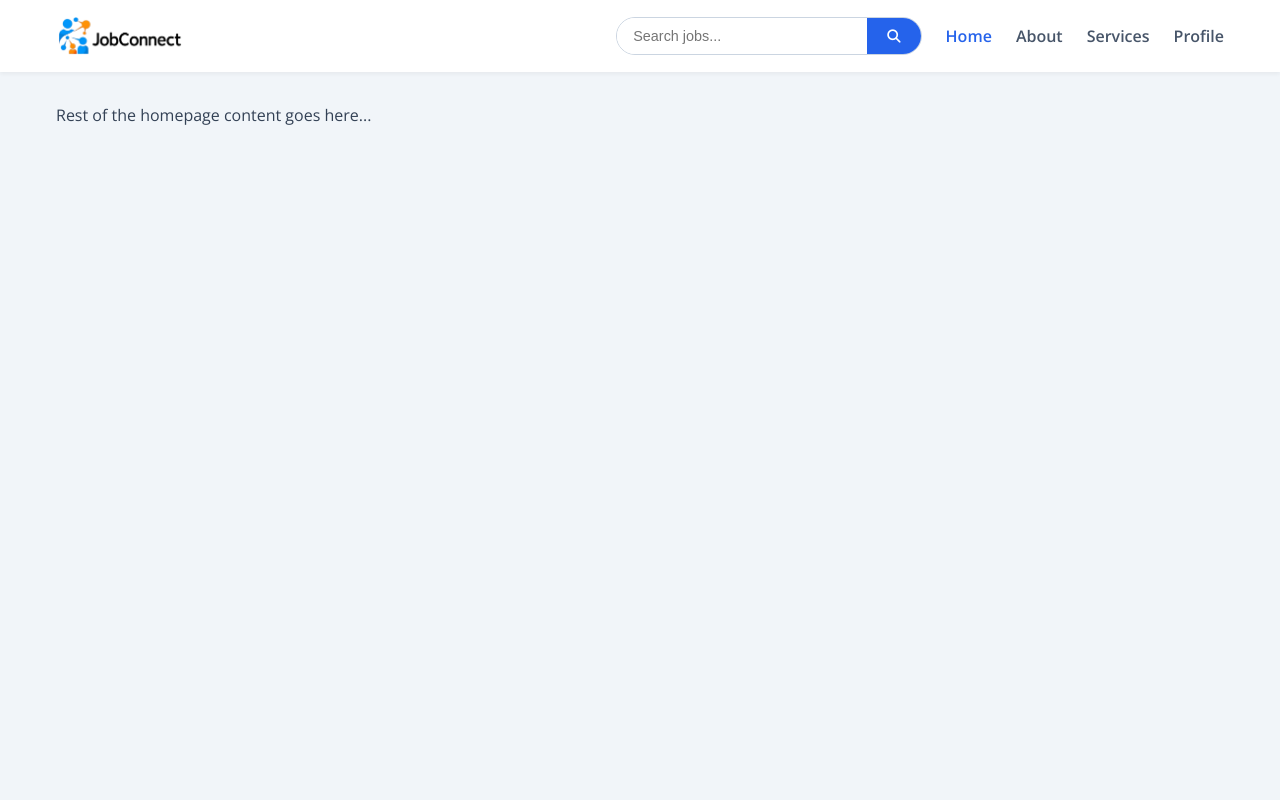
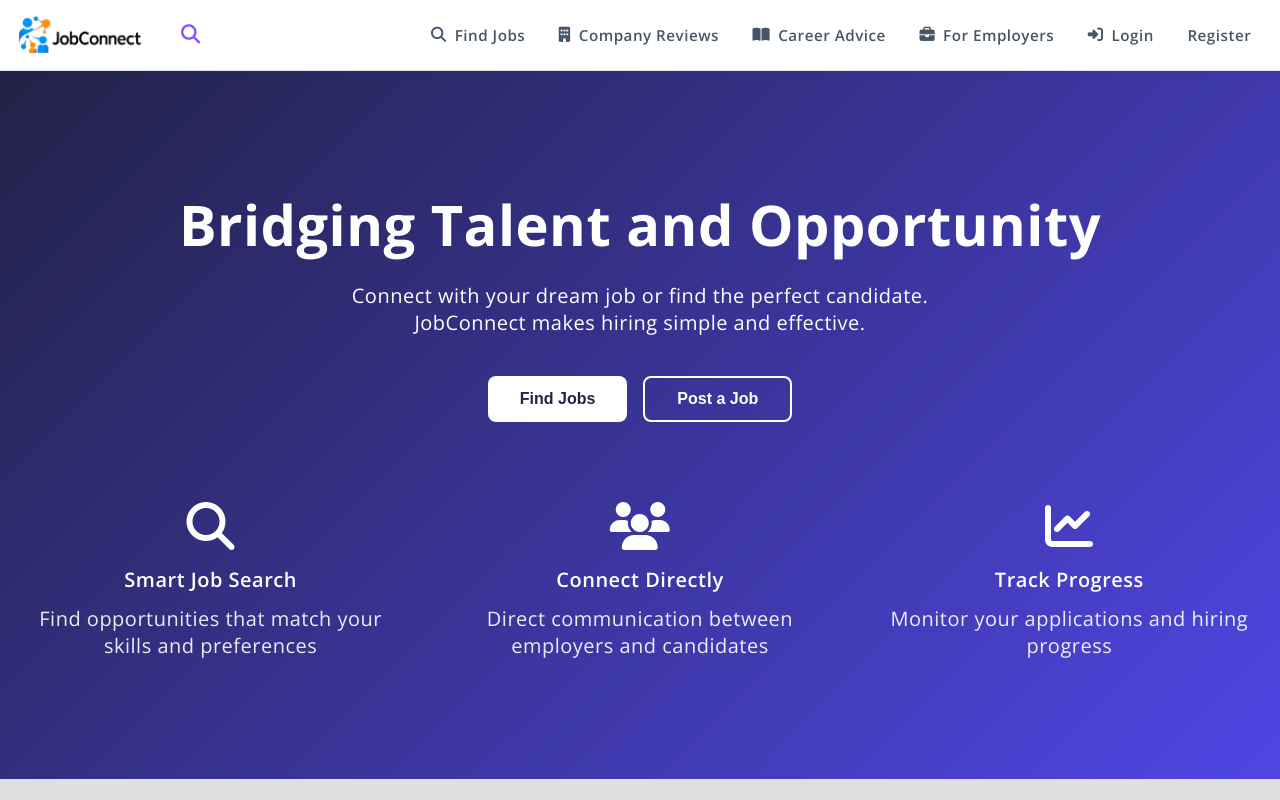
Before and after one commit to Abhi-109/JobConnect-Frontend, a plain HTML site: page index.html in a window 1280 px wide. Drawn offline with nearby package versions, Linux system fonts and the light colour scheme; a script that the page names is missing.

Commit message:
initial commit

```diff
--- a/css/styles.css
+++ b/css/styles.css
@@ -1,169 +1,241 @@
+/* Reset and Base Styles */
 * {
   margin: 0;
   padding: 0;
   box-sizing: border-box;
 }
-
 body {
-    font-family: 'Open Sans', sans-serif;
-    background-color: #f1f5f9;
-    color: #334155;
+  font-family: "Open Sans", sans-serif;
+  background-image: linear-gradient(#dfe0e2, #b8bcc3, #787a84);
+  color: #1e293b;
+  letter-spacing: 0.5px;
 }
 
+/* Layout Container  */
 .container {
-    max-width: 1200px;
+  max-width: 1350px;
   margin: 0 auto;
   padding: 0 1rem;
+  padding-top: 0px;
+
 }
 
-/* Header and Navbar Styling */
+/* --- Navbar Styling --- */
 .navbar {
   background-color: #ffffff;
-    padding: 1rem 0;
-    box-shadow: 0 2px 4px rgba(0, 0, 0, 0.05);
+  padding: 1.25rem 0;
+  box-shadow: 0 2px 8px rgba(30, 41, 59, 0.06);
+  border-bottom: 1px solid #e2e8f0;
   position: sticky;
   top: 0;
   z-index: 1000;
+
+}
+.navbar .container {
+  display: flex;
+  align-items: center;
+  gap: clamp(0.5rem, 2vw, 1.5rem);
+  height: 30px;
 }
 
-.navbar .container {
-    display: flex;
-    justify-content: space-between;
-    align-items: center;
+/* Logo */
+.logo {
+  flex-shrink: 0;
 }
-
-/* Logo Styling */
 .logo .logo-image {
   height: 40px;
   display: block;
 }
 
-/* Navigation Menu (Desktop) */
-.nav-menu {
-    display: flex;
-    align-items: center;
-    gap: 1.5rem;
+/* Search Bar */
+.search-container {
+  flex-grow: 1;
+  max-width: 400px;
 }
 
+/*Navigation Menu */
+.nav-menu {
+  margin-left: auto;
+  flex-shrink: 0;
+}
 .nav-menu ul {
   display: flex;
   list-style: none;
-    gap: 1.5rem;
   align-items: center;
+  gap: clamp(0.1rem, 1vw, 0.5rem);
 }
-
 .nav-menu a {
+  display: flex;
+  align-items: center;
+  gap: 0.5rem;
   text-decoration: none;
   color: #475569;
   font-weight: 600;
-    font-size: 1rem;
-    transition: color 0.3s;
+  font-size: 0.95rem;
+  padding: 0.6rem clamp(0.5rem, 1vw, 1rem);
+  border-radius: 8px;
+  transition: color 0.2s, background-color 0.2s;
+  white-space: nowrap;
+}
+.nav-menu a:hover {
+  background-color: #f1f5f9;
+  color: #0c4a6e;
+}
+.nav-link-secondary {
+  color: #64748b;
 }
 
-.nav-menu a:hover,
-.nav-menu a.active {
-    color: #2563eb;
+/* -- Animated Search Bar -- */
+form{
+  position: relative;
+  transition: all 1s;
+  width: 50px;
+  height: 50px;
+  background: white;
+  box-sizing: border-box;
+  border-radius: 25px;
+  border:4px solid white;
+  padding: 5px;
 }
 
-/* Search Bar Styling */
-.search-container .search {
-    display: flex;
-    border: 1px solid #cbd5e1;
-    border-radius: 9999px; /* pill shape */
-    overflow: hidden;
+input{
+  position: absolute;
+  top: 0;
+  left: 0;
+  width: 100%;
+  height: 42.5px;
+  line-height: 30px;
+  outline: 0;
+  border:0;
+  display: none;
+  font-size: 1em;
+  border-radius: 20px;
+  padding: 0 20px;
+  border: 1px solid #475569;
+}
+.fa{
+  box-sizing: border-box;
+  padding: 10px;
+  width: 42.5px;
+  height: 42.5px;
+  position: absolute;
+  top: 0;
+  right: 0;
+  border-radius: 50%;
+  color: #8c52ff;
+  text-align: center;
+  font-size: 1.2em;
+  transition: all 1s;
 }
 
-.search-container input {
-    border: none;
-    padding: 0.6rem 1rem;
-    font-size: 0.9rem;
-    outline: none;
-    width: 250px;
-}
-
-.search-container button {
-    background-color: #2563eb;
-    color: white;
-    border: none;
-    padding: 0 1.25rem;
-    cursor: pointer;
-    transition: background-color 0.3s;
-}
-
-.search-container button:hover {
-    background-color: #1d4ed8;
-}
-
-/* Mobile-specific controls - Hidden on Desktop */
-.mobile-search-btn,
-.nav-toggle {
-    display: none;
-    background: none;
-    border: none;
-    color: #334155;
-    font-size: 1.5rem;
+form:hover{
+  width: 265px;
   cursor: pointer;
 }
 
-/* Main Content Placeholder */
-main .container {
-    padding-top: 2rem;
-    padding-bottom: 2rem;
+form:hover input{
+  display: block;
 }
 
-/* --- Responsive Styles for Mobile --- */
-@media (max-width: 768px) {
-    .nav-toggle {
-        display: block; /* Show hamburger icon */
+form:hover .fa{
+  background: #8c52ff;
+  color: white;
 }
 
-    /* Hide desktop nav elements */
-    .nav-menu {
-        display: none; /* Hide the menu by default on mobile */
-        position: absolute;
-        top: 100%; /* Position below the header */
-        left: 0;
-        width: 100%;
-        background-color: white;
-        flex-direction: column;
-        align-items: stretch;
-        padding: 1rem;
-        box-shadow: 0 4px 6px rgba(0, 0, 0, 0.1);
-        border-top: 1px solid #e5e7eb;
+/* Hero Section */
+.hero {
+    background: linear-gradient(135deg, #222247, #4f46e5);
+    color: white;
+    padding: 120px 0 80px;
+    text-align: center;
 }
 
-    .nav-menu.active {
-        display: flex; /* Show the menu when toggled */
+.hero-content h1 {
+    font-size: 3.5rem;
+    font-weight: 700;
+    margin-bottom: 24px;
+    line-height: 1.2;
 }
 
-    .nav-menu ul {
-        flex-direction: column;
-        width: 100%;
-        gap: 0;
+.hero-content p {
+    font-size: 1.25rem;
+    margin-bottom: 40px;
+    max-width: 600px;
+    margin-left: auto;
+    margin-right: auto;
 }
 
-    .nav-menu ul li {
-        width: 100%;
-        text-align: left;
+.hero-buttons {
+    display: flex;
+    gap: 16px;
+    justify-content: center;
+    margin-bottom: 80px;
+    flex-wrap: wrap;
 }
 
-    .nav-menu ul a {
-        display: block;
-        padding: 1rem;
-        border-bottom: 1px solid #f1f5f9;
+.hero-features {
+    display: grid;
+    grid-template-columns: repeat(auto-fit, minmax(250px, 1fr));
+    gap: 40px;
+    margin-top: 80px;
 }
 
-    .search-container {
-        width: 100%;
-        margin-bottom: 1rem;
+.feature {
+    text-align: center;
 }
 
-    .search-container .search {
+.feature i {
+    font-size: 3rem;
+    margin-bottom: 16px;
+    display: block;
+}
+
+.feature h3 {
+    font-size: 1.25rem;
+    font-weight: 600;
+    margin-bottom: 12px;
+}
+
+.feature p {
+    opacity: 0.9;
+}
+
+/* Buttons */
+.btn {
+    padding: 12px 32px;
+    border: none;
+    border-radius: 8px;
+    font-size: 1rem;
+    font-weight: 600;
+    cursor: pointer;
+    transition: all 0.3s ease;
+    text-decoration: none;
+    display: inline-block;
+}
+
+.btn-primary {
+    background: #fff;
+    color: #222247;
+}
+
+.btn-primary:hover {
+    background: transparent;
+    border: 2px solid #fff;
+    color: #fff;
+    transform: translateY(-2px);
+}
+
+.btn-secondary {
+    background: transparent;
+    color: #fff;
+    border: 2px solid #fff;
+}
+
+.btn-secondary:hover {
+    background: #fff;
+    color: #222247;
+}
+
+.btn-full {
     width: 100%;
 }
-
-    .search-container input {
-        width: 100%;
-        flex-grow: 1;
-    }
-}
--- a/index.html
+++ b/index.html
@@ -3,75 +3,80 @@
 <head>
     <meta charset="UTF-8" />
     <meta name="viewport" content="width=device-width, initial-scale=1.0" />
-    <title>JobConnect - Home</title>
+    <title>JobConnect - Final Navbar</title>
 
-    <!-- Favicon -->
     <link rel="icon" href="assets/icons/fav_icon.png" type="image/png" />
 
-    <!-- Manifest for PWA -->
-    <link rel="manifest" href="manifest.json" />
-    <meta name="theme-color" content="#0050a0" />
+    <link href="https://fonts.googleapis.com/css2?family=Open+Sans:wght@400;600;700&display=swap" rel="stylesheet" />
 
-    <!-- Google Fonts (Open Sans for Naukri-like typography) -->
-    <link
-      href="https://fonts.googleapis.com/css2?family=Open+Sans:wght@400;600;700&display=swap"
-      rel="stylesheet"
-    />
+    <link rel="stylesheet" href="https://cdnjs.cloudflare.com/ajax/libs/font-awesome/6.4.0/css/all.min.css" />
 
-    <!-- Font Awesome for Icons -->
-    <link
-      rel="stylesheet"
-      href="https://cdnjs.cloudflare.com/ajax/libs/font-awesome/6.4.0/css/all.min.css"
-    />
-
-    <!-- Main CSS -->
     <link rel="stylesheet" href="css/styles.css" />
 </head>
 <body>
-    <!-- Header with Navigation -->
     <header class="navbar">
         <div class="container">
             <a href="index.html" class="logo">
                 <img src="assets/icons/logo.png" alt="JobConnect Logo" class="logo-image" />
             </a>
-            <!-- This button is redundant if nav-toggle shows the menu with the search bar, so it's hidden via CSS by default. You can choose to implement separate logic for it if needed. -->
-            <button class="mobile-search-btn" aria-label="Toggle search">
-                <i class="fas fa-search"></i>
-            </button>
 
-            <!-- Navigation Toggle for Mobile -->
-            <button class="nav-toggle" aria-label="Toggle navigation">
-                <i class="fas fa-bars"></i>
-            </button>
+            <div class="search-container">
+                <form action="">
+                    <input type="search" placeholder="search-here.......">
+                    <i class="fa fa-search"></i>
+                </form>
+            </div>
 
             <nav class="nav-menu">
-                <!-- Search Bar (Inside Menu) -->
-                <div class="search-container">
-                    <div class="search">
-                        <input placeholder="Search jobs..." type="text" aria-label="Search jobs" />
-                        <button type="submit" id="search-btn" aria-label="Search">
-                            <i class="fas fa-search"></i>
-                        </button>
-                    </div>
-                </div>
                 <ul>
-                    <li><a href="index.html" class="active">Home</a></li>
-                    <li><a href="about.html">About</a></li>
-                    <li><a href="services.html">Services</a></li>
-                    <li><a href="#profile">Profile</a></li>
+                    <li><a href="#find-jobs"><i class="fas fa-search"></i><span>Find Jobs</span></a></li>
+                    <li><a href="#reviews"><i class="fas fa-building"></i><span>Company Reviews</span></a></li>
+                    <li><a href="#advice"><i class="fas fa-book-open"></i><span>Career Advice</span></a></li>
+                    <li><a href="#employers" class="nav-link-secondary"><i class="fas fa-briefcase"></i><span>For Employers</span></a></li>
+                    <li><a href="#login" class="nav-link-secondary"><i class="fas fa-sign-in-alt"></i><span>Login</span></a></li>
+                    <li><a href="#register" class="btn btn-primary">Register</a></li>
                 </ul>
             </nav>
         </div>
     </header>
 
-    <!-- Placeholder for Content -->
+    <div class="overlay"></div>
+
     <main>
+        <section class="hero">
             <div class="container">
-        <p>Rest of the homepage content goes here...</p>
+                <div class="hero-content">
+                    <h1>Bridging Talent and Opportunity</h1>
+                    <p>Connect with your dream job or find the perfect candidate. JobConnect makes hiring simple and
+                        effective.</p>
+
+                    <div class="hero-buttons">
+                        <button class="btn btn-primary">Find Jobs</button>
+                        <button class="btn btn-secondary">Post a Job</button>
                     </div>
+
+                    <div class="hero-features">
+                        <div class="feature">
+                            <i class="fas fa-search"></i>
+                            <h3>Smart Job Search</h3>
+                            <p>Find opportunities that match your skills and preferences</p>
+                        </div>
+                        <div class="feature">
+                            <i class="fas fa-users"></i>
+                            <h3>Connect Directly</h3>
+                            <p>Direct communication between employers and candidates</p>
+                        </div>
+                        <div class="feature">
+                            <i class="fas fa-chart-line"></i>
+                            <h3>Track Progress</h3>
+                            <p>Monitor your applications and hiring progress</p>
+                        </div>
+                    </div>
+                </div>
+            </div>
+        </section>
     </main>
 
-    <!-- JavaScript for Navbar -->
     <script src="js/scripts.js"></script>
 </body>
 </html>
--- a/js/scripts.js
+++ /dev/null
@@ -1,11 +0,0 @@
- document.addEventListener('DOMContentLoaded', function () {
-            const navToggle = document.querySelector('.nav-toggle');
-            const navMenu = document.querySelector('.nav-menu');
-
-            if (navToggle && navMenu) {
-                navToggle.addEventListener('click', function () {
-                    // Toggles the 'active' class on the menu to show/hide it
-                    navMenu.classList.toggle('active');
-                });
-            }
-        });
```
Lines whose indentation alone changed are shown as unchanged.
